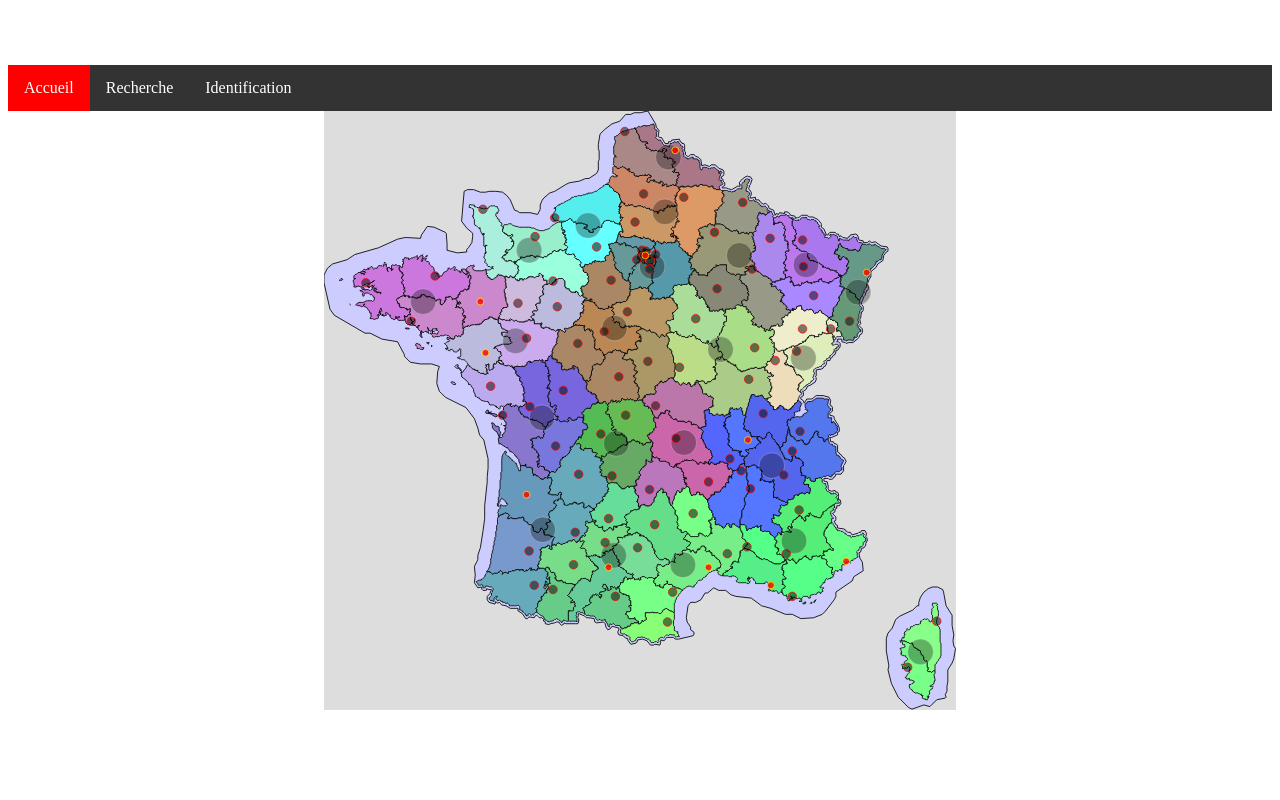
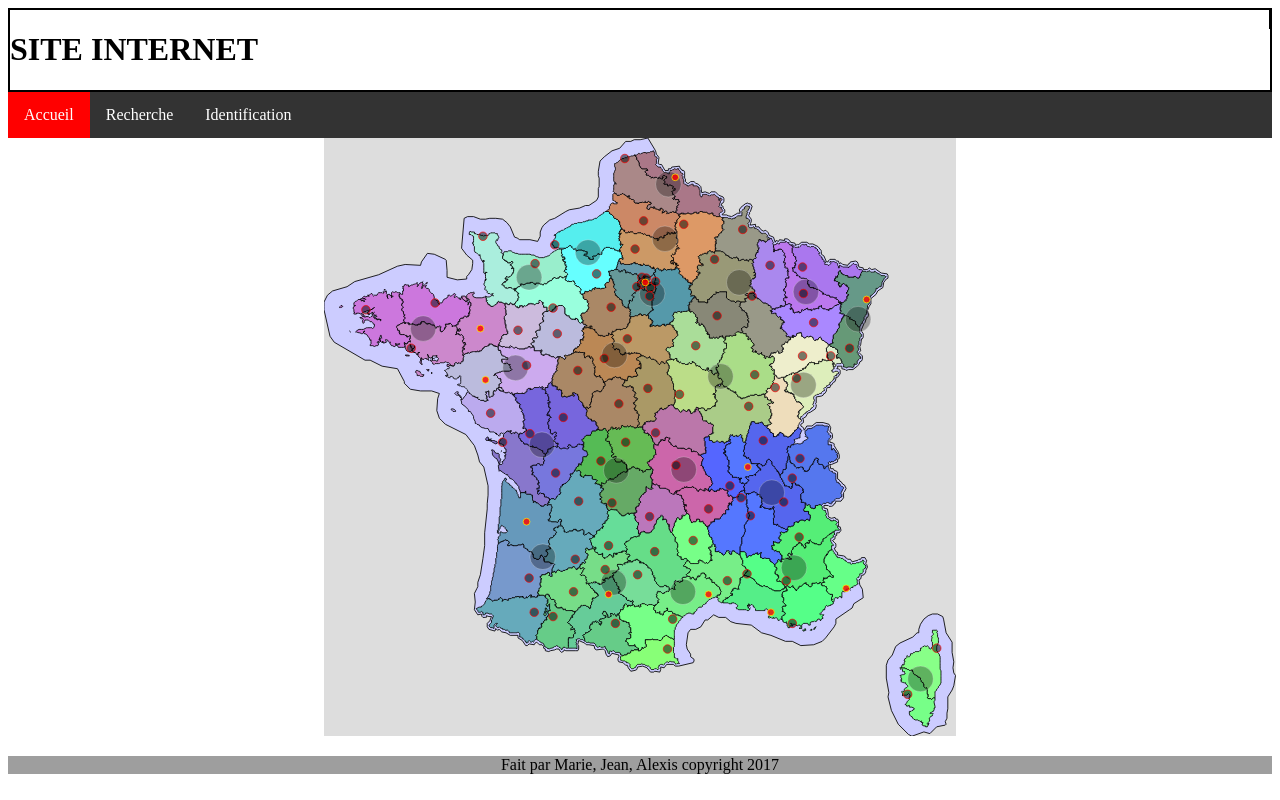
Before and after one commit to Alex3132/Projet-Jean-Alexis-Marie, a PHP site: page / in a window 1280 px wide. Run offline with PHP 8.4, Linux system fonts and the light colour scheme; grey boxes are pictures that could not be loaded.

Commit message:
voilà ce que j'ai fait
bon j'voue que ce n'est pas terrible car j'ai du mal avec le css

```diff
--- a/css/style.css
+++ b/css/style.css
@@ -16,6 +16,22 @@ body {}
 
 .inputerror {
     background-color: lightpink;
+}
+
+
+/*HEADER*/
+
+#header {
+    border: 1px solid;
+}
+
+#image {
+    border: 1px solid;
+    float: right;
+}
+
+#titre {
+    border: 1px solid;
 }
 
 
@@ -48,3 +64,15 @@ li a:hover:not(.active) {
 .selected {
     background-color: red;
 }
+
+
+/*FOOTER*/
+
+footer {
+    display: block;
+    background: url("img\footer.png");
+}
+
+footer p {
+    text-align: center;
+}
--- a/footer.php
+++ b/footer.php
@@ -1,5 +1,3 @@
-<div id="footer">
-
-
-
-</div>
+<footer>
+    <p>Fait par Marie, Jean, Alexis copyright 2017</p>
+</footer>
--- a/header.php
+++ b/header.php
@@ -2,19 +2,16 @@
     <header>
 
 
-        <div>
+        <div id="image">
 
-
-            <img>
-
-
-            <h1></h1>
 
             <img>
 
         </div>
 
-
+        <div id="titre">
+            <h1>SITE INTERNET</h1>
+        </div>
 
     </header>
 </div>
```
Also changed, not shown: img/footer.png (added).
